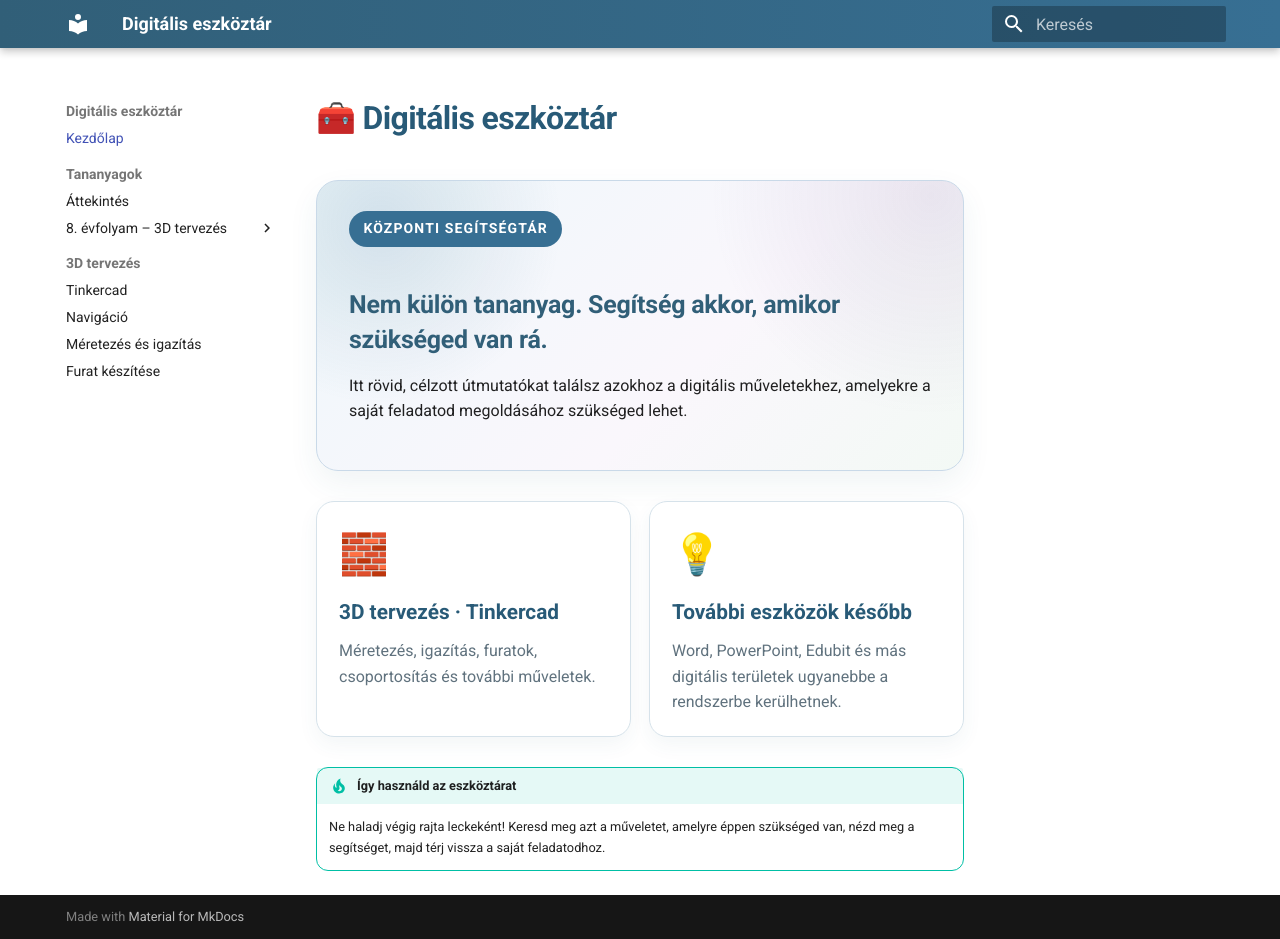
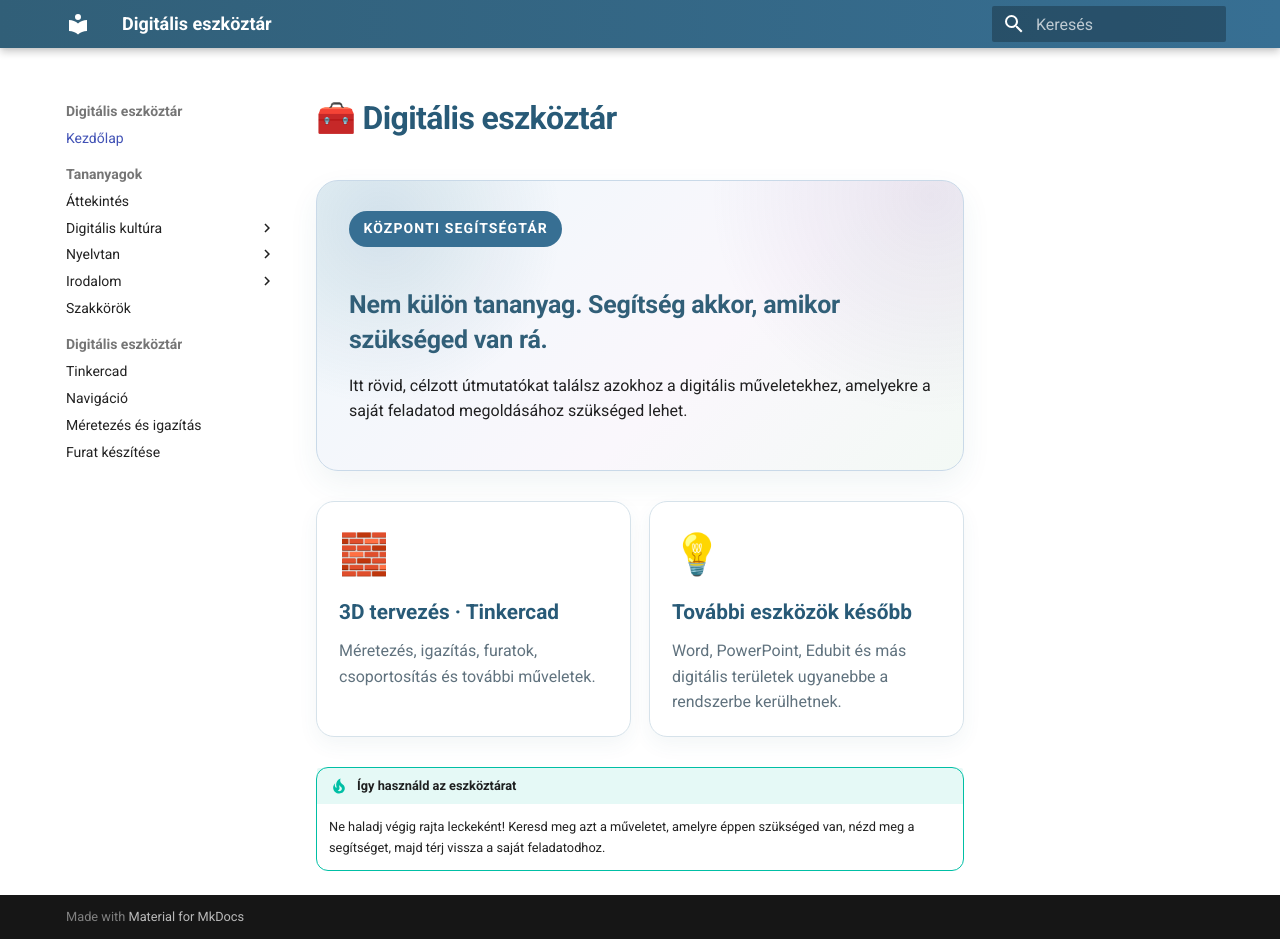
Before and after one commit to bsuszter/digitalis-eszkoztar, an MkDocs documentation site: the page built from docs/index.md, in a window 1280 px wide and 939 px high. Built offline with MkDocs 1.6.1 and Material for MkDocs 9.7.7, drawn with Linux system fonts in a browser that asks for light colours; part of the change alters nothing that is shown.

Commit message:
Reorganize MkDocs navigation by subject and grade

```diff
--- a/mkdocs.yml
+++ b/mkdocs.yml
@@ -35,10 +35,30 @@ nav:
   - Kezdőlap: index.md
   - Tananyagok:
       - Áttekintés: tananyagok/index.md
-      - 8. évfolyam – 3D tervezés:
-          - Projekt áttekintés: tananyagok/8-evfolyam/3d-tervezes/index.md
-          - 1. Találj egy problémát!: tananyagok/8-evfolyam/3d-tervezes/01-talalj-egy-problemat.md
-  - 3D tervezés:
+      - Digitális kultúra:
+          - Áttekintés: tananyagok/digitalis-kultura/index.md
+          - 5. évfolyam: tananyagok/digitalis-kultura/5-evfolyam/index.md
+          - 6. évfolyam: tananyagok/digitalis-kultura/6-evfolyam/index.md
+          - 7. évfolyam: tananyagok/digitalis-kultura/7-evfolyam/index.md
+          - 8. évfolyam:
+              - Áttekintés: tananyagok/digitalis-kultura/8-evfolyam/index.md
+              - 3D tervezés és nyomtatás:
+                  - Projekt áttekintés: tananyagok/digitalis-kultura/8-evfolyam/3d-tervezes/index.md
+                  - 1. Találj egy problémát!: tananyagok/digitalis-kultura/8-evfolyam/3d-tervezes/01-talalj-egy-problemat.md
+      - Nyelvtan:
+          - Áttekintés: tananyagok/nyelvtan/index.md
+          - 5. évfolyam: tananyagok/nyelvtan/5-evfolyam/index.md
+          - 6. évfolyam: tananyagok/nyelvtan/6-evfolyam/index.md
+          - 7. évfolyam: tananyagok/nyelvtan/7-evfolyam/index.md
+          - 8. évfolyam: tananyagok/nyelvtan/8-evfolyam/index.md
+      - Irodalom:
+          - Áttekintés: tananyagok/irodalom/index.md
+          - 5. évfolyam: tananyagok/irodalom/5-evfolyam/index.md
+          - 6. évfolyam: tananyagok/irodalom/6-evfolyam/index.md
+          - 7. évfolyam: tananyagok/irodalom/7-evfolyam/index.md
+          - 8. évfolyam: tananyagok/irodalom/8-evfolyam/index.md
+      - Szakkörök: tananyagok/szakkorok/index.md
+  - Digitális eszköztár:
       - Tinkercad: tinkercad/index.md
       - Navigáció: tinkercad/navigacio.md
       - Méretezés és igazítás: tinkercad/meretezes.md
```
